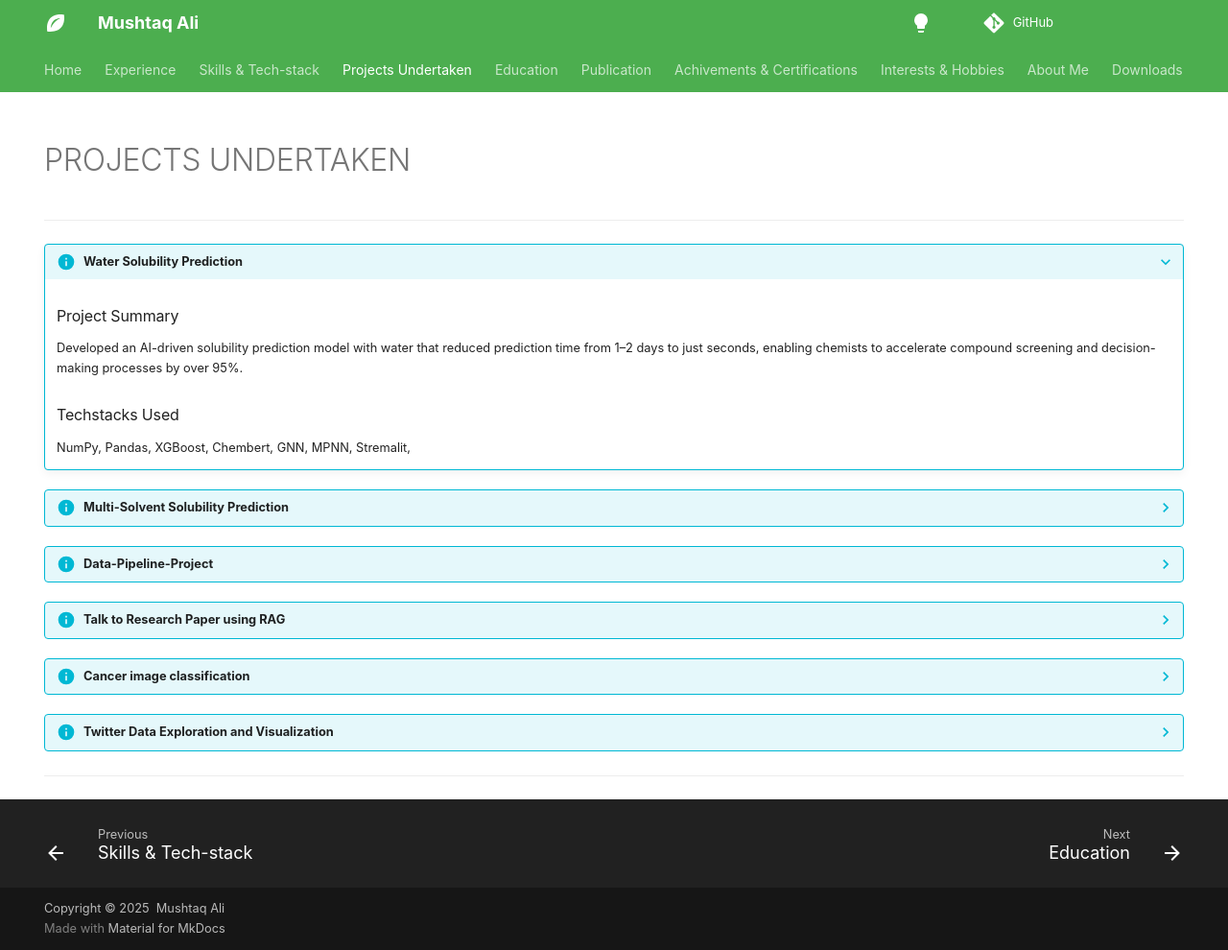
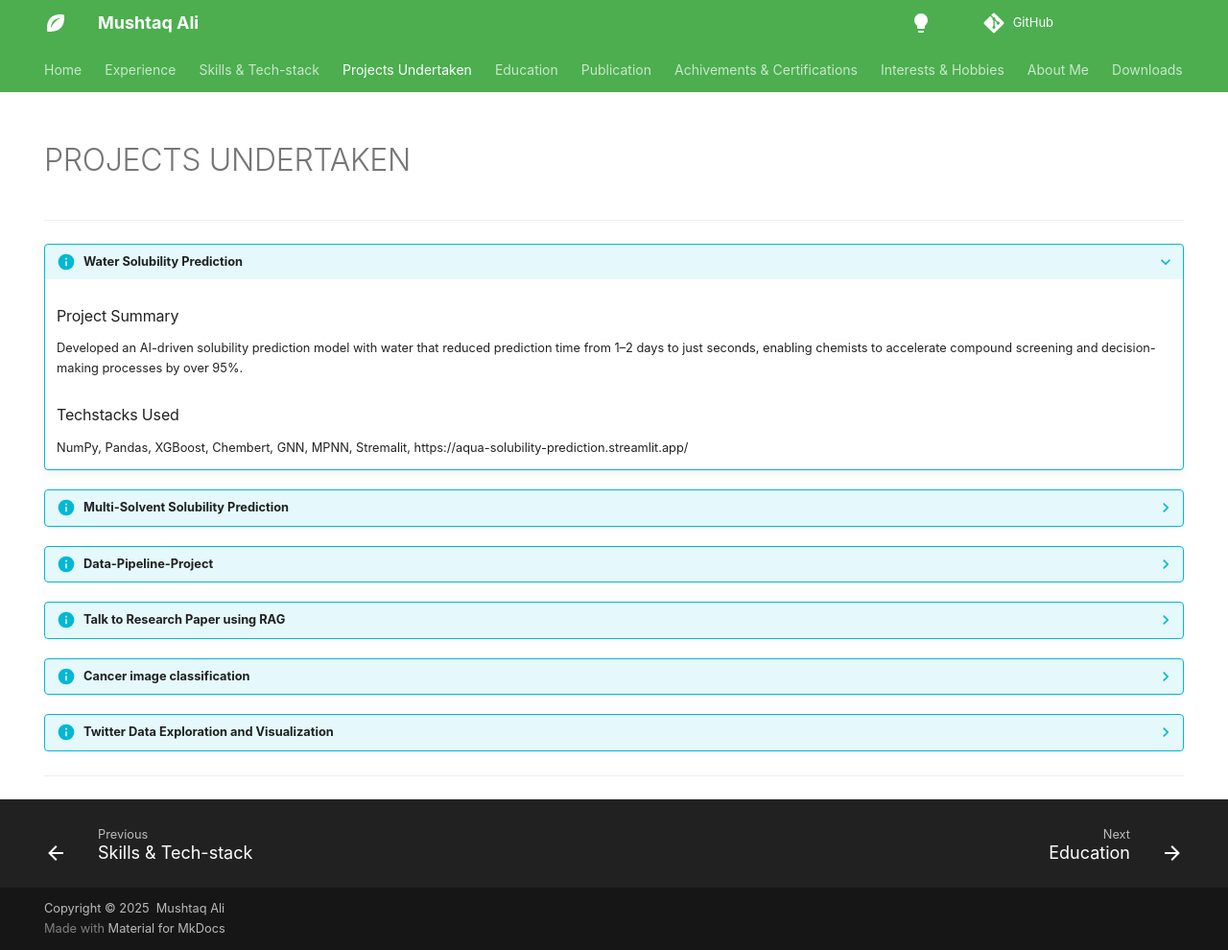
Before and after one commit to ali1810/Profile, an MkDocs documentation site: the page built from docs/projects.md, in a window 1280 px wide and 990 px high. Shown: the whole window at 96% size. Built offline with MkDocs 1.6.1 and Material for MkDocs 9.7.7, drawn with Linux system fonts in a browser that asks for light colours; some web fonts are replaced; comment, search, counter and statistics services are not loaded; some of the changed lines change nothing that is shown.

Commit message:
Update projects.md

```diff
--- a/docs/projects.md
+++ b/docs/projects.md
@@ -18,6 +18,7 @@ hide:
     ### Techstacks Used
 
      NumPy, Pandas, XGBoost, Chembert, GNN, MPNN, Stremalit,
+     https://aqua-solubility-prediction.streamlit.app/
 
 ??? info "Multi-Solvent Solubility Prediction"
 
```
